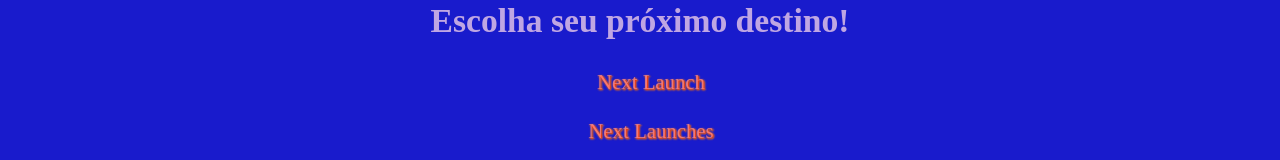
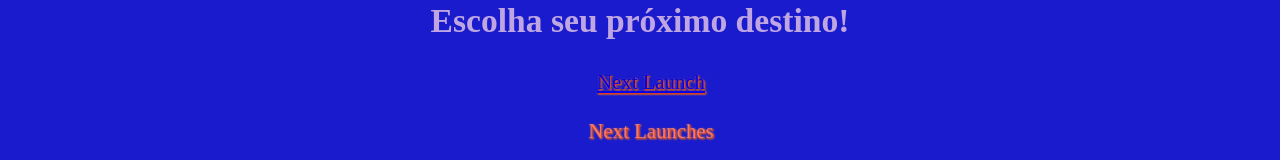
Before and after one commit to ahoymarcus/reactjs-rocket-launches-app, a React (Create React App) app: page / in a window 1280 px wide. Shown: the part 320-480 px from the top of the page. Built offline with nearby package versions, Linux system fonts and the light colour scheme; no server answers.

Commit message:
Tentar navegacao direta para Login em click de componente em Home.js

```diff
--- a/src/pages/Home.js
+++ b/src/pages/Home.js
@@ -13,9 +13,9 @@ const Home = () => {
 
 
 		const handleQuery = (query) => {
-			if (!token) {
-				return <Navigate to='login' />;
-			}
+			// if (!token) {
+				// return <Navigate to='/login' />;
+			// }
 			setQueryPage(query);
 
 			console.log(query);
@@ -34,7 +34,7 @@ const Home = () => {
 								<h2>Escolha seu próximo destino!</h2>
 								<ul>
 									<li>
-										Next Launch
+										{token === '' ? <Link to="/login" >Next Launch</Link> : 'Next Launch'}
 										{token && <span className="home-links" onClick={() => handleQuery('next')} > just hold tight...</span>}
 									</li>
 									<li>
```
